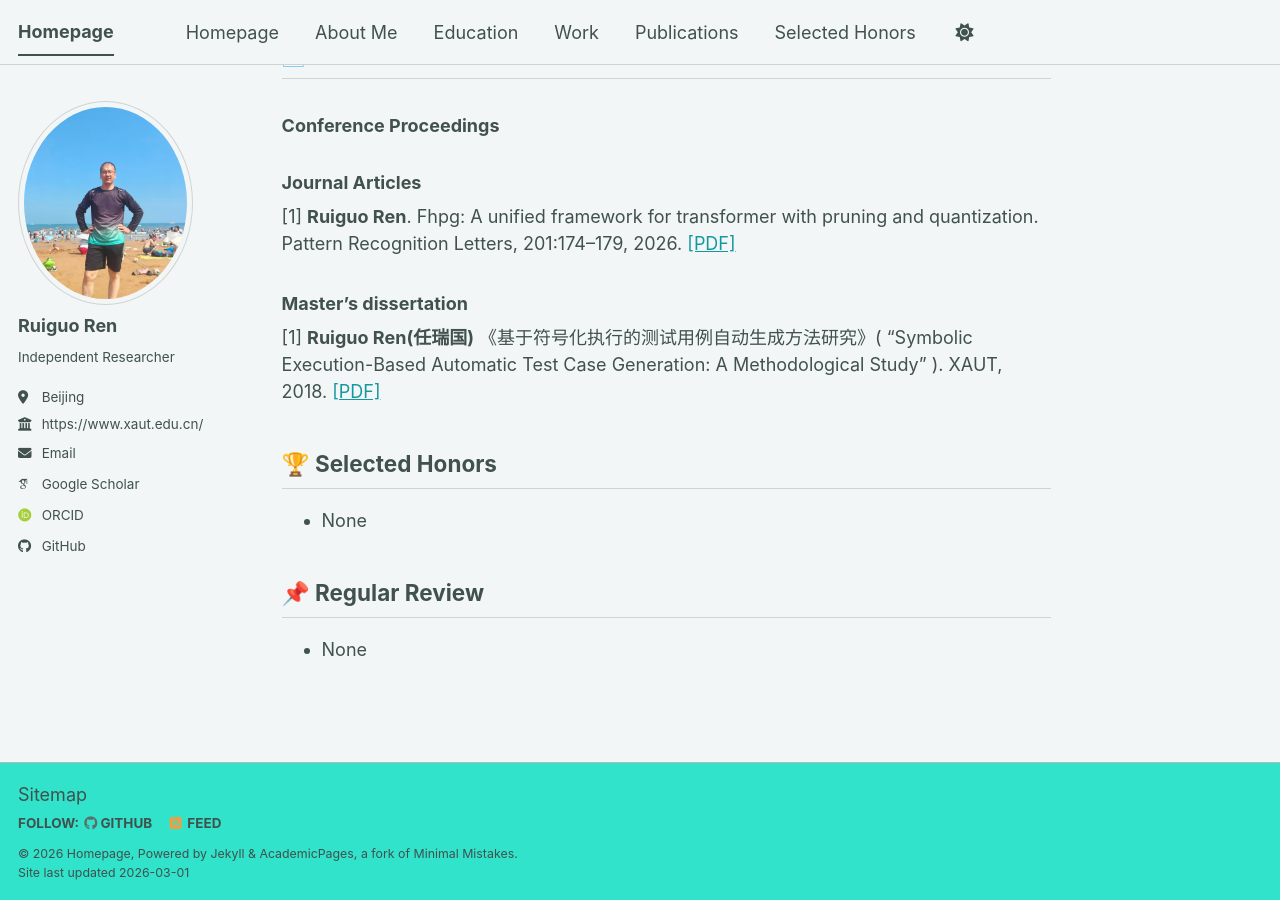
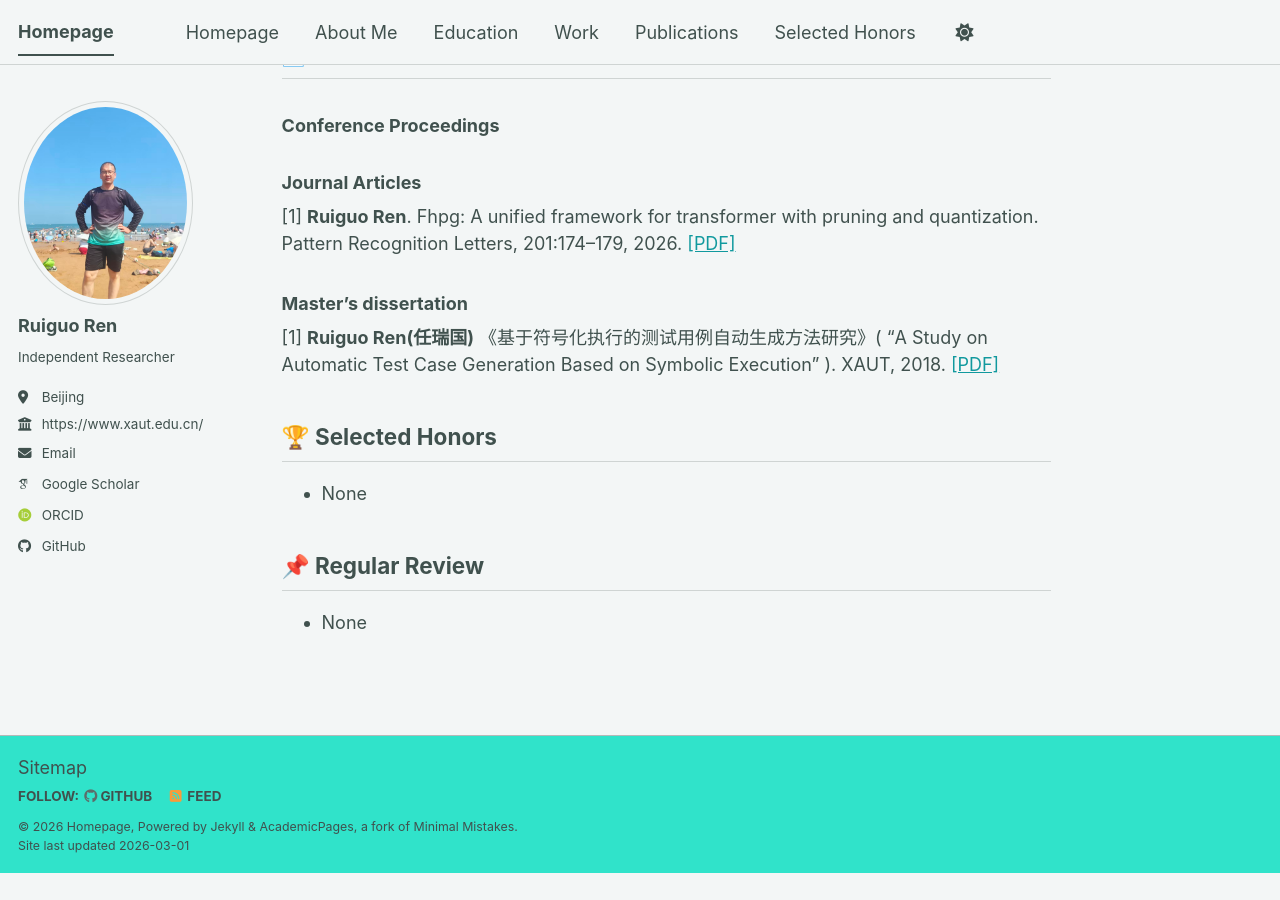
Before and after one commit to rgren-research/rgren-research.github.io, a Jekyll site: the page built from _pages/about.md, in a window 1280 px wide and 900 px high, scrolled down 743 px. Built offline with Jekyll 4.4.1, drawn with Linux system fonts in a browser that asks for light colours; some web fonts are replaced; a script bundle is joined from its source files by our own code; library files that are not in the unit come from our copies; after the commit the page ends 1616 px from its top, so only the background shows below that.

Commit message:
Update about.md

```diff
--- a/_pages/about.md
+++ b/_pages/about.md
@@ -38,7 +38,7 @@ I am currently a researcher and system developer. My research interests include
 ### Master's dissertation
 
 [1] **Ruiguo Ren(任瑞国)**
-     《基于符号化执行的测试用例自动生成方法研究》( "Symbolic Execution-Based Automatic Test Case Generation: A Methodological Study" ).
+     《基于符号化执行的测试用例自动生成方法研究》( "A Study on Automatic Test Case Generation Based on Symbolic Execution" ).
       XAUT, 2018. [[PDF]](https://kns.cnki.net/kcms2/article/abstract?v=oGHOruzuSDPi2-IOJLmLvV1B6Aitd9ggvcjVb4Cv5M2tNUN2WV6Kzd32UuOgid-uuyG-2nNvatG8FEvzh5dlYURNIu7gwzVM1UTXlxsRb3TjhJMJPdhKzD0eLNNYiKdqI6-7pbkIXZoT9-fqt7Bgsm-dYdUlnHVDRMWilTSyMaY=&uniplatform=NZKPT&language=CHS)
 
 
```
